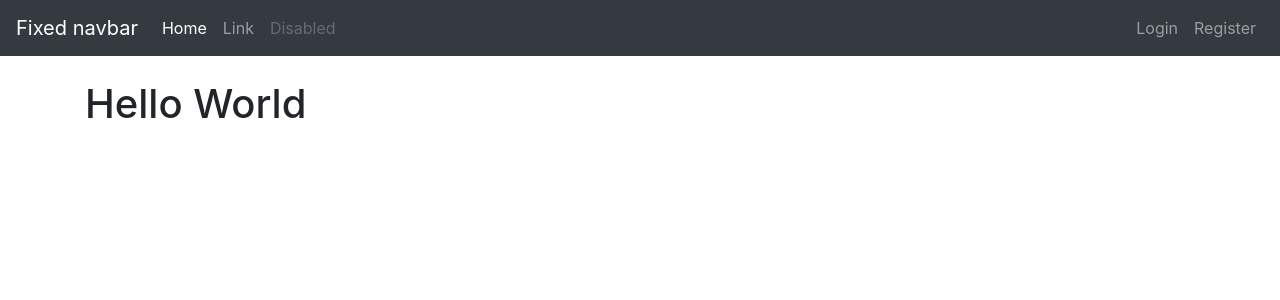
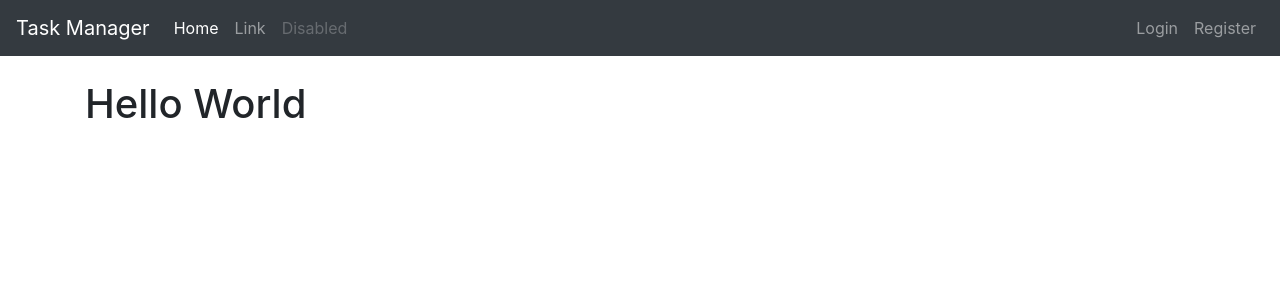
Before and after one commit to vetalpaprotsky/python-project-lvl4, a Django app: page / in a window 1280 px wide. Shown: the top 300 px of the page. Run offline with Django 3.2, Linux system fonts and the light colour scheme; some libraries are stand-ins or nearby versions.

Commit message:
change navbar brand

```diff
--- a/task_manager/tasks/templates/tasks/base.html
+++ b/task_manager/tasks/templates/tasks/base.html
@@ -13,7 +13,7 @@
 <body class="d-flex flex-column h-100">
     <header class="mb-4">
         <nav class="navbar navbar-expand-md navbar-dark bg-dark">
-            <a class="navbar-brand" href="#">Fixed navbar</a>
+            <a class="navbar-brand" href="{% url 'tasks:index' %}">Task Manager</a>
             <button class="navbar-toggler" type="button" data-toggle="collapse" data-target="#navbarCollapse"
                 aria-controls="navbarCollapse" aria-expanded="false" aria-label="Toggle navigation">
                 <span class="navbar-toggler-icon"></span>
```
